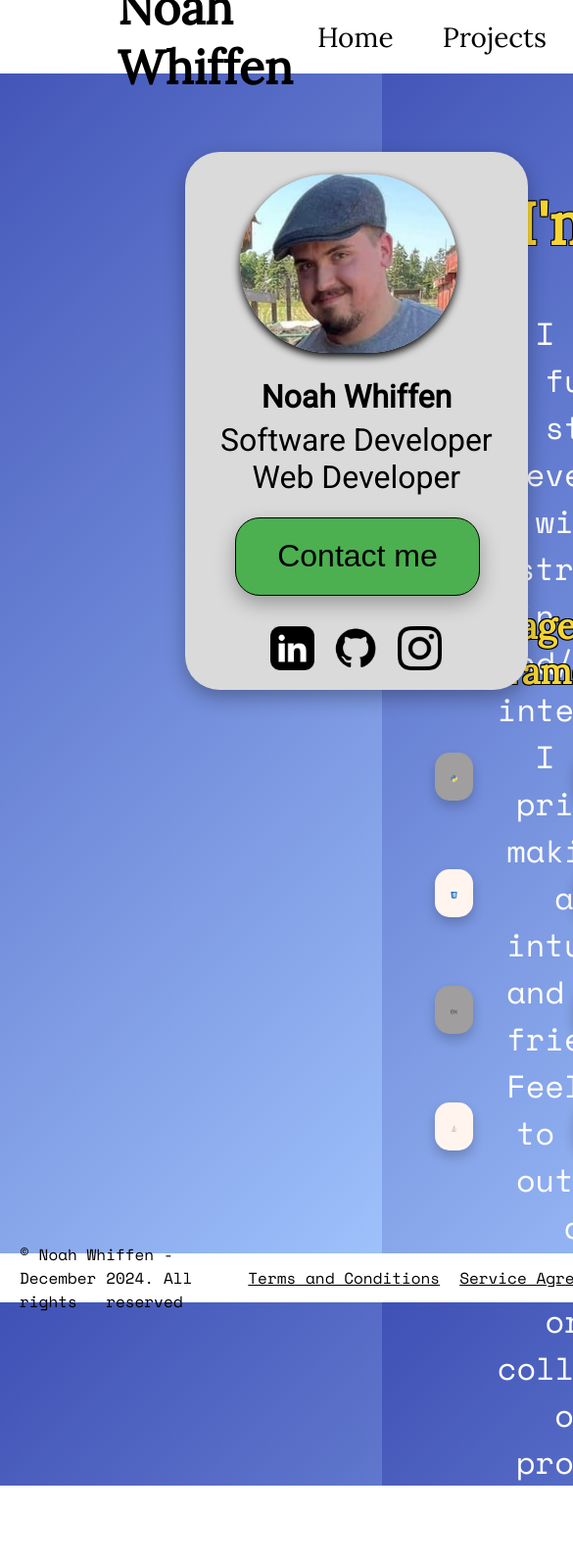
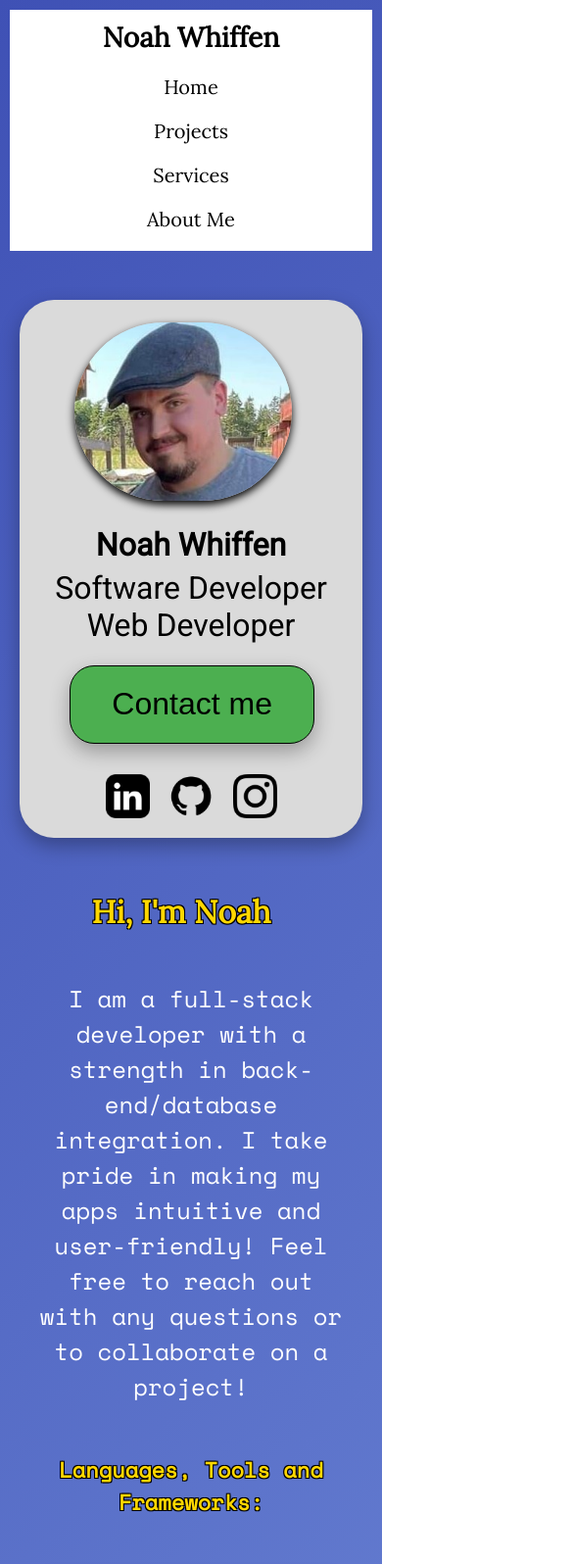
Before and after one commit to NoahWhiffen/portfolioSite, a plain HTML site: page docs/index.html in a window 390 px wide. Shown: the top 1596 px of the page at 98% size, 585 px wide, since content can reach past the window. Before the commit the page ends 1516 px from the top, so only its background shows below. Drawn offline with nearby package versions, Linux system fonts and the light colour scheme.

Commit message:
added media queries

```diff
--- a/docs/index.html
+++ b/docs/index.html
@@ -37,13 +37,13 @@
                 <p>Software Developer<br>Web Developer</p>
                 <button class="contact-button">Contact me</button>
                 <div class="socialContainer">
-                    <a href="https://www.linkedin.com/in/noah-w-307642329/">
+                    <a href="https://www.linkedin.com/in/noah-w-307642329/" target="_blank">
                         <img src="images/Icons/linkedin-square-icon.png" alt="LinkedIn Icon" class="socialIcons">
                     </a>
-                    <a href="https://github.com/NoahWhiffen?tab=repositories">
+                    <a href="https://github.com/NoahWhiffen?tab=repositories" target="_blank">
                         <img src="images/Icons/github-icon.png" alt="GitHub Icon" class="socialIcons">
                     </a>
-                    <a href="#">
+                    <a href="#" target="_blank">
                         <img src="images/Icons/black-instagram-icon.png" alt="Instagram Icon" class="socialIcons">
                     </a>
                 </div>
@@ -161,8 +161,8 @@
     <footer>
         <p class="left-footer">&copy; Noah Whiffen - December 2024. All rights &nbsp;&nbsp;reserved</p>
         <div class="center-footer">
-            <a href="#" class="footer-links">Terms and Conditions</a>
-            <a href="#" class="footer-links">Service Agreement</a>
+            <a href="#" target="_blank">Terms and Conditions</a>
+            <a href="#" target="_blank">Service Agreement</a>
         </div>
         <p class="right-footer">Icons from: <a href="https://uxwing.com/" target="_blank">uxwing.com</a></p>
     </footer>
--- a/docs/styles/index.css
+++ b/docs/styles/index.css
@@ -228,3 +228,93 @@ form button:hover {
     height: 275px;
     object-fit: cover;
 }
+
+/* Tablets (≤ 1024px) */
+@media (max-width: 1024px) {
+    .wrapper {
+        grid-template-columns: 1fr;
+        width: 90%;
+        margin: 40px auto;
+    }
+
+    .contactCard {
+        position: relative;
+        margin-left: 0;
+        margin-bottom: 20px;
+        grid-column: 1;
+    }
+
+    .contentContainer {
+        grid-template-columns: repeat(2, 1fr);
+        margin-left: 0;
+        grid-column: 1;
+    }
+
+    .contentContainer p {
+        font-size: 24px;
+        width: 80vw;
+        height: auto;
+        grid-column: span 2;
+    }
+
+    .icon-container {
+        width: 20vw;
+    }
+
+    .website-images {
+        width: 100%;
+        height: auto;
+    }
+
+    .project-images {
+        width: 100%;
+        height: auto;
+    }
+}
+
+@media (max-width: 1024px) {
+    .contentContainer {
+        grid-template-columns: repeat(2, 1fr);
+        justify-items: center;
+    }
+
+    .icon-container {
+        width: 30vw;
+    }
+}
+
+/* ----------- Media Queries ----------- */
+
+@media (max-width: 600px) {
+    .contentContainer {
+        grid-template-columns: 1fr;
+        padding: 0 10px;
+    }
+
+    .icon-container {
+        width: 80vw;
+        margin: 15px 0;
+    }
+
+    .contactCard {
+        position: relative;
+        margin: 0 auto 20px auto;
+    }
+
+    .modal-content {
+        margin-top: 25%;
+    }
+
+    .site-title {
+        font-size: 1.75rem;
+    }
+
+    .main-header nav {
+        flex-direction: column;
+        align-items: center;
+    }
+
+    .nav-links {
+        margin: 10px 0;
+    }
+}
--- a/docs/styles/nav-footer.css
+++ b/docs/styles/nav-footer.css
@@ -73,9 +73,79 @@ footer {
 footer a {
     margin: 0 10px;
     color: black;
+    display: inline-block;
+    transition: transform 0.3s ease;
 
 }
 
 footer a:hover {
     transform: scale(1.15);
 }
+
+
+/* ----------- Media Queries ----------- */
+
+/* Tablets (768px and below) */
+@media (max-width: 768px) {
+    .site-title {
+        font-size: 2.25rem;
+        margin-left: 40px;
+    }
+
+    nav {
+        font-size: 1.5rem;
+    }
+
+    .nav-links {
+        margin: 15px;
+    }
+
+    footer {
+        font-size: 14px;
+        flex-direction: column;
+        height: auto;
+        text-align: center;
+        padding: 10px;
+    }
+
+    .footer-content {
+        flex-direction: column;
+        gap: 10px;
+    }
+
+    .left-footer,
+    .right-footer,
+    .center-footer {
+        text-align: center;
+        flex: unset;
+    }
+}
+
+/* Phones (480px and below) */
+@media (max-width: 480px) {
+    .main-header {
+        flex-direction: column;
+        height: auto;
+        padding: 10px;
+        gap: 10px;
+    }
+
+    .site-title {
+        font-size: 2rem;
+        margin-left: 0;
+    }
+
+    nav {
+        justify-content: center;
+        font-size: 1.25rem;
+        flex-wrap: wrap;
+    }
+
+    .nav-links {
+        margin: 10px;
+    }
+
+    footer {
+        font-size: 12px;
+    }
+}
--- a/docs/styles/styles.css
+++ b/docs/styles/styles.css
@@ -24,7 +24,7 @@ h2, h3 {
 h2 {
     font-size: 60px;
     font-family: 'Lora', serif;
-    color: #f7d634;
+    color: #FFD700;
     grid-column: 1 / -1;
     text-align: center;
     margin: 15px;
@@ -32,9 +32,43 @@ h2 {
 
 h3 {
     font-size: 36px;
-    font-family: 'Lora', serif;
-    color: #f7d634;
+    font-family: 'Space Mono', monospace;
+    color: #FFD700;
     text-align: center;
     grid-column: 1 / -1;
     margin: 15px;
 }
+
+/* ----------- Media Queries ----------- */
+
+/* Tablets (768px and below) */
+@media (max-width: 768px) {
+    h2 {
+        font-size: 42px;
+    }
+
+    h3 {
+        font-size: 28px;
+    }
+
+    body {
+        gap: 15px;
+        padding: 10px;
+    }
+}
+
+/* Phones (480px and below) */
+@media (max-width: 480px) {
+    h2 {
+        font-size: 32px;
+    }
+
+    h3 {
+        font-size: 22px;
+    }
+
+    body {
+        gap: 10px;
+        padding: 10px;
+    }
+}
```
Also changed, not shown: docs/about.html (+2 -2 lines), docs/projects.html (+4 -5 lines), docs/services.html (+2 -2 lines), docs/styles/projects.css (+96 -4 lines).
